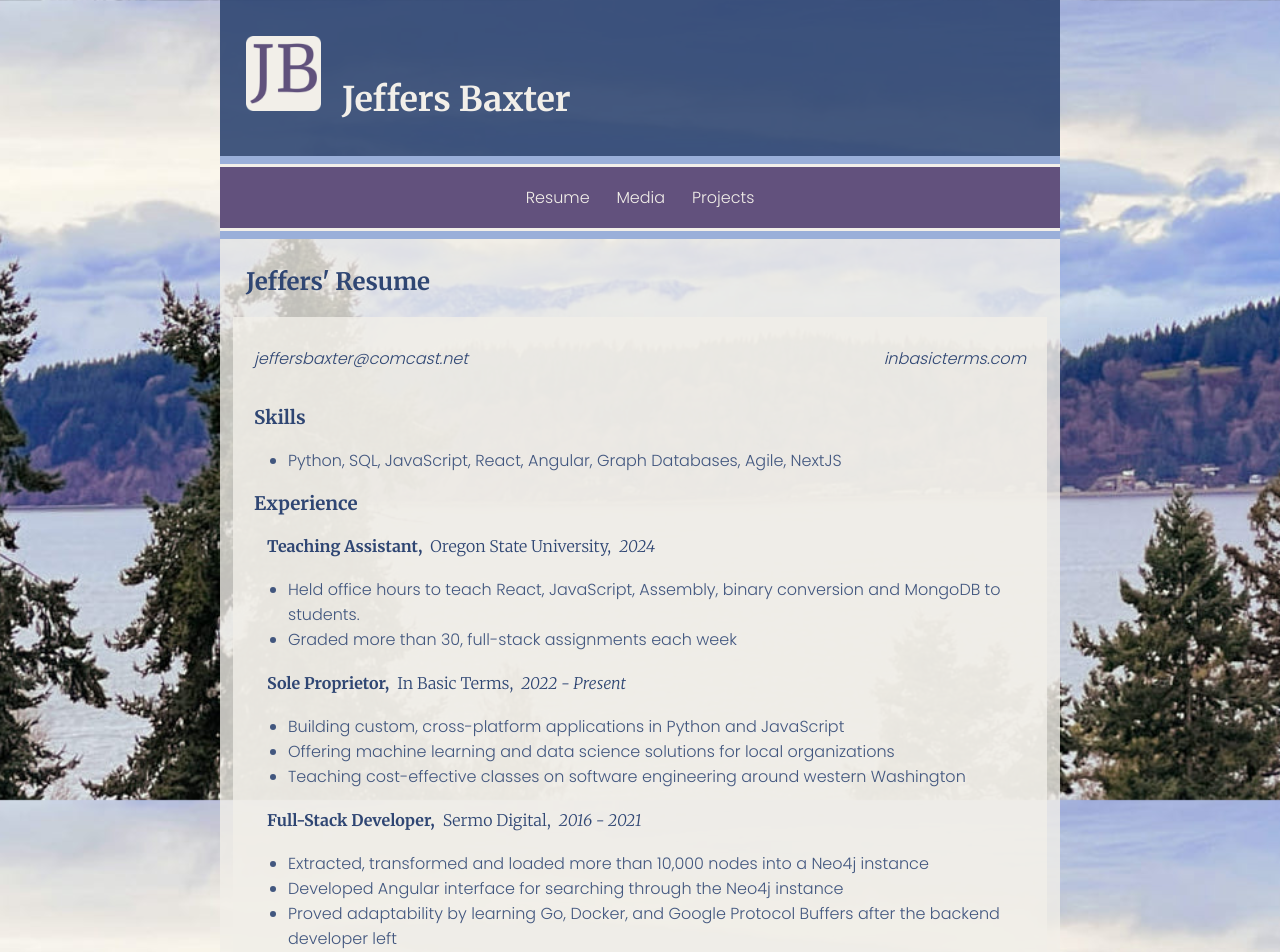
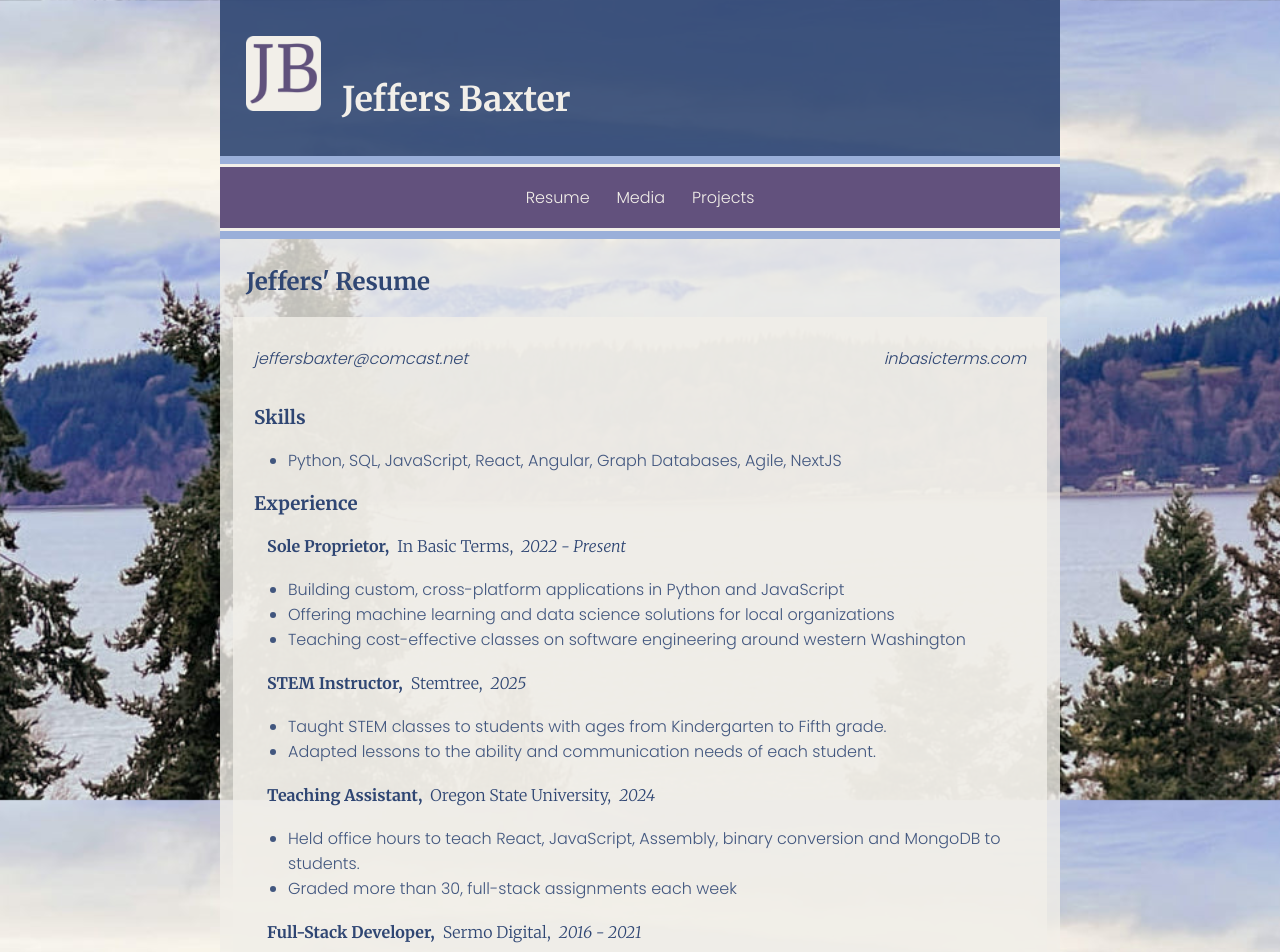
Before and after one commit to jeffersbaxter/personal, a Next.js app: page /resume in a window 1280 px wide. Shown: the top 952 px of the page. Built offline with nearby package versions, Linux system fonts and the light colour scheme.

Commit message:
update resume page with Stemtree, placed Sole Proprietorship at top

```diff
--- a/app/resume/page.js
+++ b/app/resume/page.js
@@ -19,21 +19,6 @@ export default function ResumePage() {
             <h3>Experience</h3>
             <div>
                 <div className='flex flex-wrap mg-21-0 merriweather pd-l-13'>
-                    <span className='fw-700'>Teaching Assistant, </span>
-                    <span className='fw-300 pd-0-8'>Oregon State University, </span>
-                    <span className='fw-300 fs-italic'>2024</span>
-                </div>
-                <ul className='pd-l-34'>
-                    <li>
-                        Held office hours to teach React, JavaScript, Assembly, binary conversion and MongoDB to students.
-                    </li>
-                    <li>
-                        Graded more than 30, full-stack assignments each week
-                    </li>
-                </ul>
-            </div>
-            <div>
-                <div className='flex flex-wrap mg-21-0 merriweather pd-l-13'>
                     <span className='fw-700'>Sole Proprietor, </span>
                     <span className='fw-300 pd-0-8'>In Basic Terms, </span>
                     <span className='fw-300 fs-italic'>2022 - Present</span>
@@ -47,6 +32,36 @@ export default function ResumePage() {
                     </li>
                     <li>
                         Teaching cost-effective classes on software engineering around western Washington
+                    </li>
+                </ul>
+            </div>
+            <div>
+                <div className='flex flex-wrap mg-21-0 merriweather pd-l-13'>
+                    <span className='fw-700'>STEM Instructor, </span>
+                    <span className='fw-300 pd-0-8'>Stemtree, </span>
+                    <span className='fw-300 fs-italic'>2025</span>
+                </div>
+                <ul className='pd-l-34'>
+                    <li>
+                        Taught STEM classes to students with ages from Kindergarten to Fifth grade.
+                    </li>
+                    <li>
+                        Adapted lessons to the ability and communication needs of each student.
+                    </li>
+                </ul>
+            </div>
+            <div>
+                <div className='flex flex-wrap mg-21-0 merriweather pd-l-13'>
+                    <span className='fw-700'>Teaching Assistant, </span>
+                    <span className='fw-300 pd-0-8'>Oregon State University, </span>
+                    <span className='fw-300 fs-italic'>2024</span>
+                </div>
+                <ul className='pd-l-34'>
+                    <li>
+                        Held office hours to teach React, JavaScript, Assembly, binary conversion and MongoDB to students.
+                    </li>
+                    <li>
+                        Graded more than 30, full-stack assignments each week
                     </li>
                 </ul>
             </div>
```
